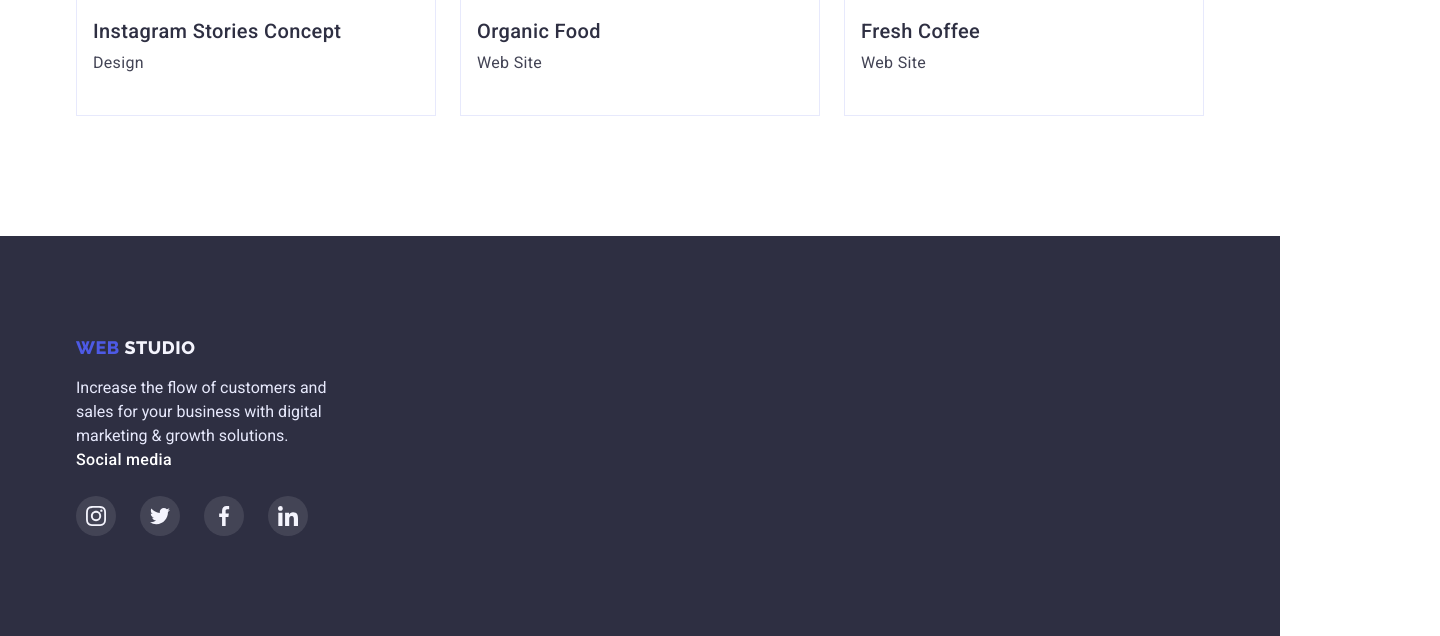
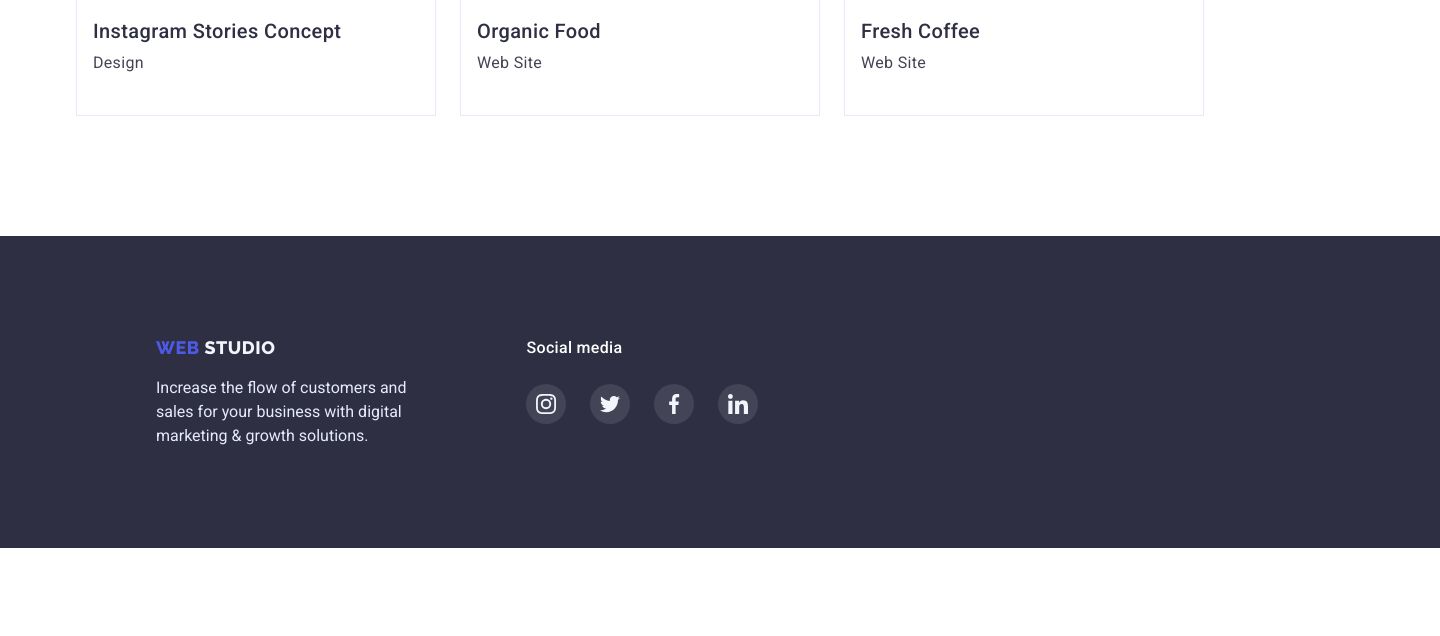
Before and after one commit to NataliiaKyrykovych/goit-markup-hw-04, a plain HTML site: page portfolio.html in a window 1280 px wide. Shown: the part 1585-2221 px from the top of the page, 1440 px wide, since content can reach past the window. After the commit the page ends 2133 px from the top, so only its background shows below. Drawn offline with nearby package versions, Linux system fonts and the light colour scheme.

Commit message:
UpdateHW4

```diff
--- a/portfolio.html
+++ b/portfolio.html
@@ -136,15 +136,15 @@
 
 </main>
 
-    <footer class="footer">
-        <div class="container">
+    <footer class="container footer footer-container">
+        <div class="">
 
         <a class="logo link logo-footer" href="./index.html">
             <span class="accent">Web</span> Studio </a>
         <p class="text-footer">Increase the flow of customers and <br> sales for your business with digital <br>
             marketing & growth solutions.</p>
         </div>
-        <div class="container">
+        <div class="">
             <h2 class="title-footer">Social media</h2>
             <ul class="soc-list list">
                 <li class="soc-items"><a href="" class="soc-link soc-link-footer link">
```
